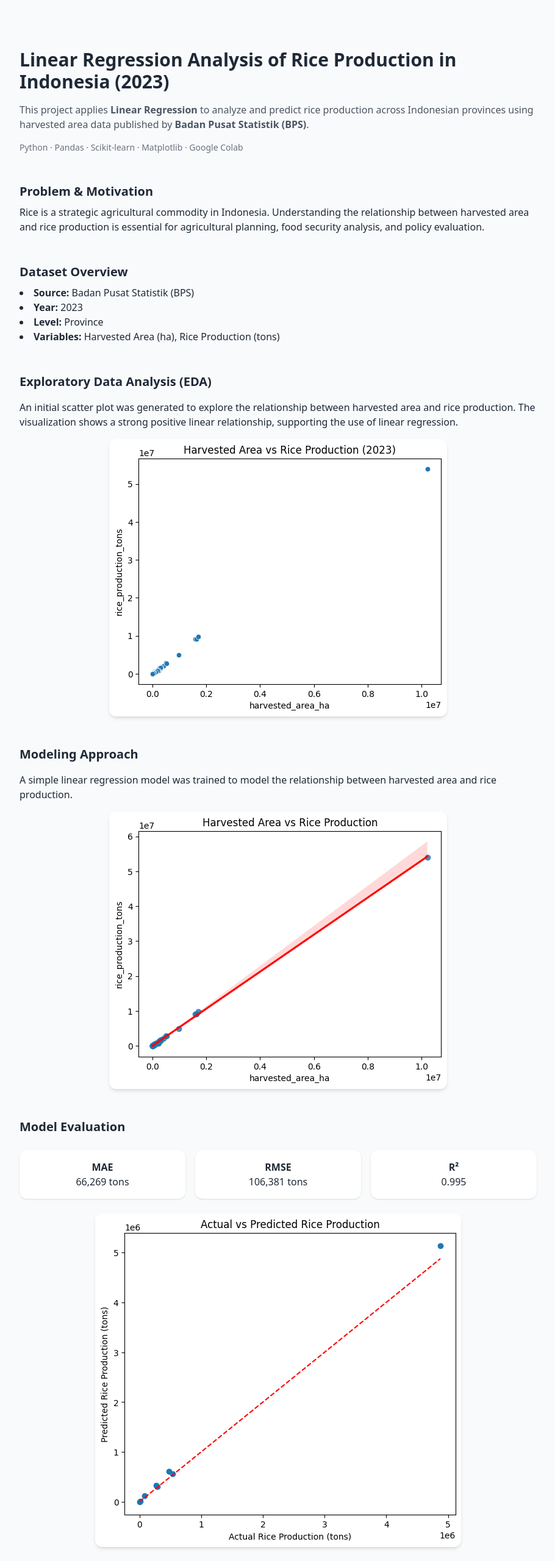
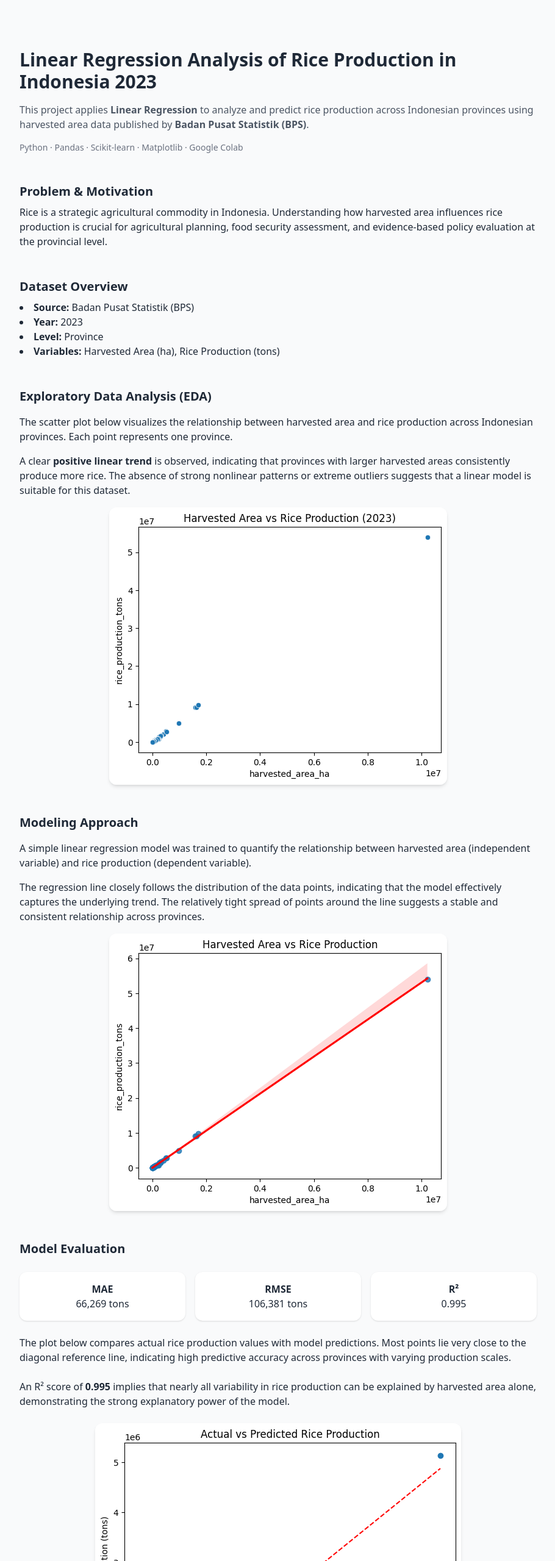
Before and after one commit to egahqusayf/egahqusayf.github.io, a plain HTML site: page projects/rice_production_regression.html in a window 1280 px wide. Shown: the top 2560 px of the page at 61% size, without its empty margins (184-1094 px from the left). Drawn offline with nearby package versions, Linux system fonts and the light colour scheme.

Commit message:
Update project rice production

```diff
--- a/projects/rice_production_regression.html
+++ b/projects/rice_production_regression.html
@@ -14,7 +14,7 @@
   <!-- HEADER -->
   <section class="space-y-4">
     <h1 class="text-3xl font-bold">
-      Linear Regression Analysis of Rice Production in Indonesia (2023)
+      Linear Regression Analysis of Rice Production in Indonesia 2023
     </h1>
 
     <p class="text-gray-600">
@@ -33,9 +33,9 @@
     <h2 class="font-bold text-xl">Problem & Motivation</h2>
     <p>
       Rice is a strategic agricultural commodity in Indonesia.
-      Understanding the relationship between harvested area and rice production
-      is essential for agricultural planning, food security analysis,
-      and policy evaluation.
+      Understanding how harvested area influences rice production is crucial
+      for agricultural planning, food security assessment, and evidence-based
+      policy evaluation at the provincial level.
     </p>
   </section>
 
@@ -53,10 +53,18 @@
   <!-- EDA -->
   <section class="space-y-4">
     <h2 class="font-bold text-xl">Exploratory Data Analysis (EDA)</h2>
+
     <p>
-      An initial scatter plot was generated to explore the relationship between
-      harvested area and rice production. The visualization shows a strong positive
-      linear relationship, supporting the use of linear regression.
+      The scatter plot below visualizes the relationship between harvested area
+      and rice production across Indonesian provinces. Each point represents
+      one province.
+    </p>
+
+    <p>
+      A clear <strong>positive linear trend</strong> is observed, indicating that
+      provinces with larger harvested areas consistently produce more rice.
+      The absence of strong nonlinear patterns or extreme outliers suggests
+      that a linear model is suitable for this dataset.
     </p>
 
     <img
@@ -68,9 +76,18 @@
   <!-- MODEL -->
   <section class="space-y-4">
     <h2 class="font-bold text-xl">Modeling Approach</h2>
+
     <p>
-      A simple linear regression model was trained to model the relationship
-      between harvested area and rice production.
+      A simple linear regression model was trained to quantify the relationship
+      between harvested area (independent variable) and rice production
+      (dependent variable).
+    </p>
+
+    <p>
+      The regression line closely follows the distribution of the data points,
+      indicating that the model effectively captures the underlying trend.
+      The relatively tight spread of points around the line suggests a stable
+      and consistent relationship across provinces.
     </p>
 
     <img
@@ -99,10 +116,29 @@
       </div>
     </div>
 
+    <p>
+      The plot below compares actual rice production values with model predictions.
+      Most points lie very close to the diagonal reference line, indicating
+      high predictive accuracy across provinces with varying production scales.
+    </p>
+
+    <p>
+      An R² score of <strong>0.995</strong> implies that nearly all variability in
+      rice production can be explained by harvested area alone, demonstrating
+      the strong explanatory power of the model.
+    </p>
+
     <img
       src="../assets/img/project/rice_production_regression/03_evaluation_actual_vs_predicted.png"
       alt="Actual vs Predicted"
       class="block mx-auto max-w-full md:max-w-3xl rounded-xl shadow-md">
+
+    <p>
+      The residual plot below shows no clear systematic pattern, indicating that
+      model errors are randomly distributed. This supports the assumptions of
+      linear regression and suggests that the model does not exhibit significant
+      bias across different production levels.
+    </p>
 
     <img
       src="../assets/img/project/rice_production_regression/04_evaluation_residual_plot.png"
@@ -114,9 +150,9 @@
   <section class="space-y-2">
     <h2 class="font-bold text-xl">Key Insights</h2>
     <ul class="list-disc list-inside">
-      <li>Rice production increases proportionally with harvested area.</li>
-      <li>The relationship is almost linear at the provincial level.</li>
-      <li>Linear regression performs very well for aggregated agricultural data.</li>
+      <li>Harvested area is a dominant factor influencing rice production at the provincial level.</li>
+      <li>The relationship between area and production is strongly linear and consistent.</li>
+      <li>Simple linear regression performs exceptionally well for aggregated agricultural data.</li>
     </ul>
   </section>
 
@@ -124,8 +160,9 @@
   <section class="space-y-2">
     <h2 class="font-bold text-xl">Limitations & Future Work</h2>
     <p>
-      The model uses only one explanatory variable. Future work may include
-      productivity, climate factors, and time-series analysis.
+      This model relies on a single explanatory variable. Future improvements
+      may include yield per hectare, climate variables, irrigation coverage,
+      or multi-year time-series data to capture temporal dynamics.
     </p>
   </section>
 
```
